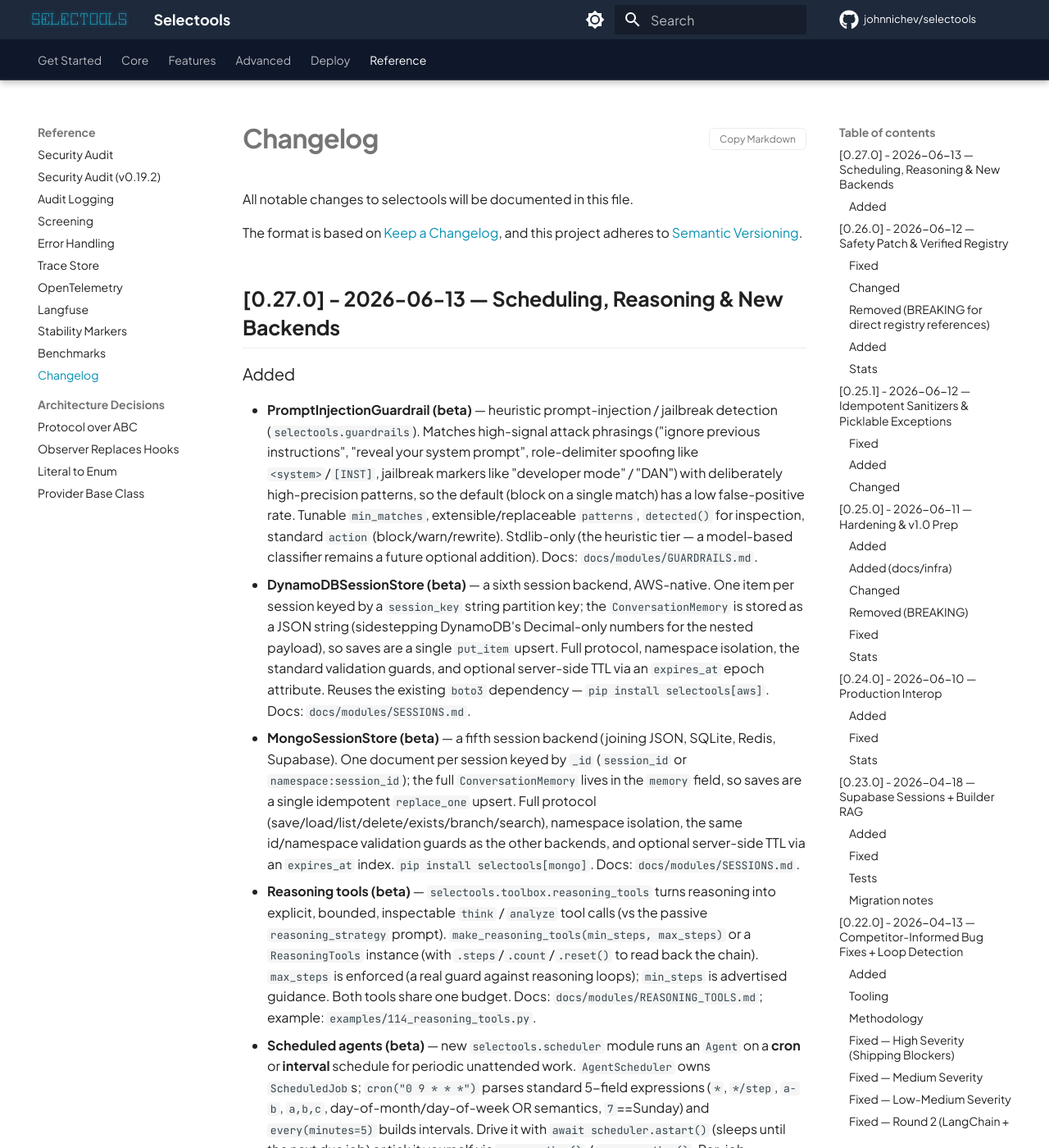
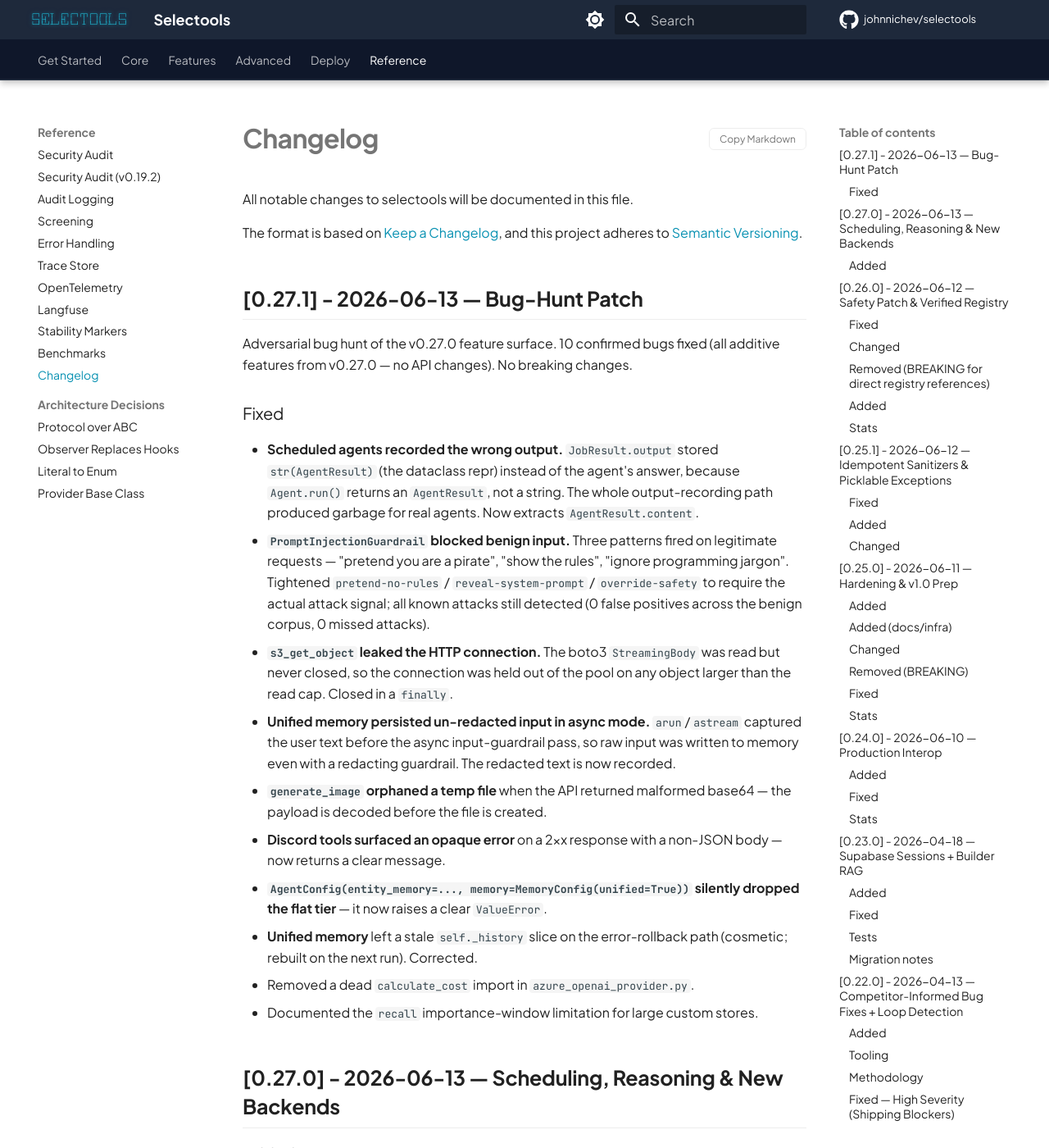
Before and after one commit to johnnichev/selectools, an MkDocs documentation site: the page built from docs/CHANGELOG.md, in a window 1280 px wide and 1400 px high. Shown: the whole window at 82% size. Built offline with MkDocs 1.6.1 and Material for MkDocs 9.7.7, drawn with Linux system fonts in a browser that asks for light colours; comment, search, counter and statistics services are not loaded.

Commit message:
release: v0.27.1 — Bug-Hunt Patch (#122)
Patch release shipping the 10 bug-hunt fixes (#121) over v0.27.0. No API
changes, no breaking changes.

Headline fixes: scheduler recorded str(AgentResult) not the answer;
PromptInjectionGuardrail blocked benign input; s3_get_object leaked the
HTTP connection; unified memory persisted un-redacted input in async mode.
Plus: image temp-file leak, discord non-JSON error, unified config
silent-drop guard, dead azure import removed.

Version 0.27.0 -> 0.27.1; CHANGELOG [0.27.1] section + docs mirror;
README What's New; landing version strings + og-image; HANDOFF. Built
clean (twine check PASSED on wheel + sdist).

```diff
--- a/docs/CHANGELOG.md
+++ b/docs/CHANGELOG.md
@@ -4,6 +4,40 @@
 
 The format is based on [Keep a Changelog](https://keepachangelog.com/en/1.0.0/),
 and this project adheres to [Semantic Versioning](https://semver.org/spec/v2.0.0.html).
+
+## [0.27.1] - 2026-06-13 — Bug-Hunt Patch
+
+Adversarial bug hunt of the v0.27.0 feature surface. 10 confirmed bugs fixed
+(all additive features from v0.27.0 — no API changes). No breaking changes.
+
+### Fixed
+
+- **Scheduled agents recorded the wrong output.** `JobResult.output` stored
+  `str(AgentResult)` (the dataclass repr) instead of the agent's answer, because
+  `Agent.run()` returns an `AgentResult`, not a string. The whole output-recording
+  path produced garbage for real agents. Now extracts `AgentResult.content`.
+- **`PromptInjectionGuardrail` blocked benign input.** Three patterns fired on
+  legitimate requests — "pretend you are a pirate", "show the rules", "ignore
+  programming jargon". Tightened `pretend-no-rules` / `reveal-system-prompt` /
+  `override-safety` to require the actual attack signal; all known attacks still
+  detected (0 false positives across the benign corpus, 0 missed attacks).
+- **`s3_get_object` leaked the HTTP connection.** The boto3 `StreamingBody` was
+  read but never closed, so the connection was held out of the pool on any object
+  larger than the read cap. Closed in a `finally`.
+- **Unified memory persisted un-redacted input in async mode.** `arun`/`astream`
+  captured the user text before the async input-guardrail pass, so raw input was
+  written to memory even with a redacting guardrail. The redacted text is now
+  recorded.
+- **`generate_image` orphaned a temp file** when the API returned malformed
+  base64 — the payload is decoded before the file is created.
+- **Discord tools surfaced an opaque error** on a 2xx response with a non-JSON
+  body — now returns a clear message.
+- **`AgentConfig(entity_memory=..., memory=MemoryConfig(unified=True))` silently
+  dropped the flat tier** — it now raises a clear `ValueError`.
+- **Unified memory** left a stale `self._history` slice on the error-rollback path
+  (cosmetic; rebuilt on the next run). Corrected.
+- Removed a dead `calculate_cost` import in `azure_openai_provider.py`.
+- Documented the `recall` importance-window limitation for large custom stores.
 
 ## [0.27.0] - 2026-06-13 — Scheduling, Reasoning & New Backends
 
--- a/pyproject.toml
+++ b/pyproject.toml
@@ -4,7 +4,7 @@
 
 [project]
 name = "selectools"
-version = "0.27.0"
+version = "0.27.1"
 description = "Production-ready Python framework for AI agents with multi-agent graphs, hybrid RAG, guardrails, audit logging, 50 evaluators, and a visual builder. Supports OpenAI, Anthropic, Gemini, Ollama. By NichevLabs."
 readme = "README.md"
 requires-python = ">=3.9"
--- a/src/selectools/__init__.py
+++ b/src/selectools/__init__.py
@@ -1,6 +1,6 @@
 """Public exports for the selectools package."""
 
-__version__ = "0.27.0"
+__version__ = "0.27.1"
 
 # Import submodules (lazy loading for optional dependencies)
 from . import embeddings, evals, guardrails, models, observe, patterns, rag, toolbox
```
Also changed, not shown: CHANGELOG.md (+34 -0 lines), HANDOFF.md (+4 -3 lines), README.md (+4 -0 lines), landing/assets/og-image.svg, 3 other files.
